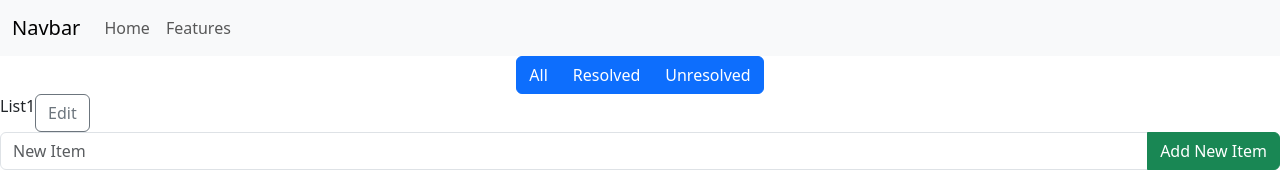
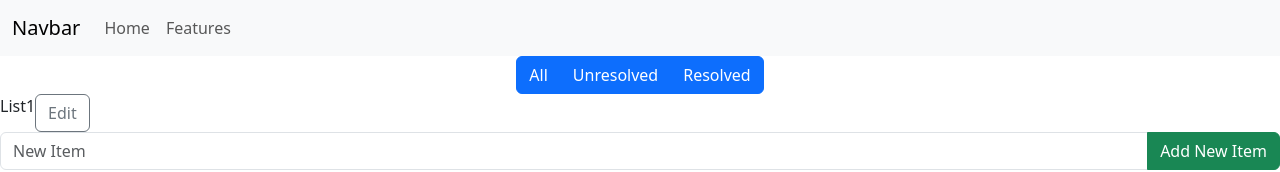
Before and after one commit to LLosTy/FrontEndHomework, a React (Create React App) app: page /List1 in a window 1280 px wide. Shown: the top 172 px of the page. Built offline with nearby package versions, Linux system fonts and the light colour scheme.

Commit message:
Finished filter

```diff
--- a/src/components/List1.jsx
+++ b/src/components/List1.jsx
@@ -12,8 +12,8 @@ const List1 = () => {
   const [listName, setListName] = useState("List1");
   const [isInputVisible, setIsInputVisible] = useState(true);
   const [newItem, setNewItem] = useState('');
-  const [isResolvedVisible, setResolvedVisible] = useState(true);
-  const [isUnresolvedVisible, setUnresolvedVisible] = useState(true);
+  let [isResolvedVisible, setResolvedVisible] = useState(true);
+  let [isUnresolvedVisible, setUnresolvedVisible] = useState(true);
 
 
 
@@ -48,16 +48,21 @@ const List1 = () => {
   };
 
   const handleToggleResolved = () => {
-    setResolvedVisible(!isResolvedVisible);
+    setResolvedVisible(isResolvedVisible = true);
+    setUnresolvedVisible(isUnresolvedVisible = false);
   }
 
   const handleToggleUnresolved = () => {
-    setUnresolvedVisible(!isUnresolvedVisible);
+    setUnresolvedVisible(isUnresolvedVisible = true);
+    setResolvedVisible(isResolvedVisible = false);
   }
 
   const handleToggleAll = () => {
-    handleToggleResolved()
-    handleToggleUnresolved()
+    setUnresolvedVisible(isUnresolvedVisible = true);
+    setResolvedVisible(isResolvedVisible = true);
+
+    // handleToggleResolved()
+    // handleToggleUnresolved()
   }
 
   return (
@@ -66,8 +71,9 @@ const List1 = () => {
       <div class="d-flex justify-content-center">
        <div class="btn-group" role="group" aria-label="Basic example">
           <button type="button" class="btn btn-primary" onClick={handleToggleAll}>All</button>
-          <button type="button" class="btn btn-primary" onClick={handleToggleResolved}>Resolved</button>
-          <button type="button" class="btn btn-primary" onClick={handleToggleUnresolved}>Unresolved</button>
+          {/* for some reason the logic is flipped or im just stupid lol */}
+          <button type="button" class="btn btn-primary" onClick={handleToggleResolved}>Unresolved</button>
+          <button type="button" class="btn btn-primary" onClick={handleToggleUnresolved}>Resolved</button>
         </div>
       </div>
       {/* {resolvedItems} */}
@@ -127,7 +133,7 @@ const List1 = () => {
 
 
         {isResolvedVisible ?
-          // Render Nothing
+          // render Unresolved Items
           <>
       <h2>Unresolved Items</h2>
       <ul className="list-group">
@@ -158,7 +164,7 @@ const List1 = () => {
       </ul>
         </>
          :
-         // render Unresolved Items
+          // Render Nothing
          <div></div>
 
         }
```
